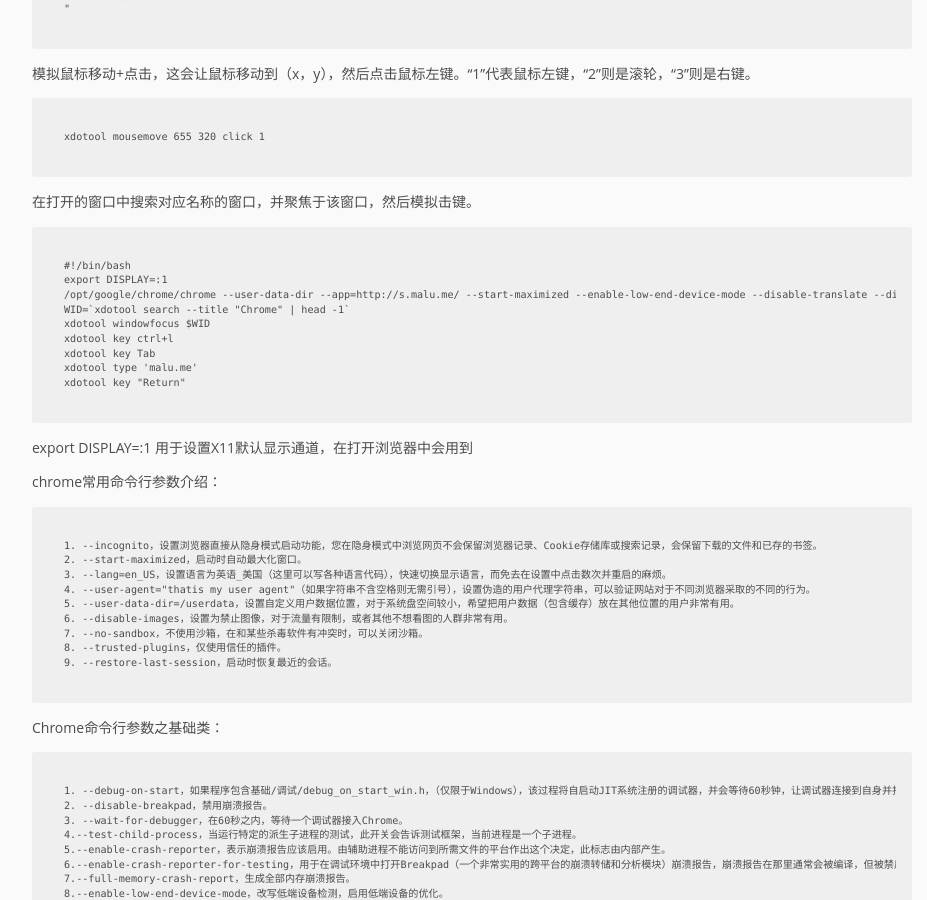
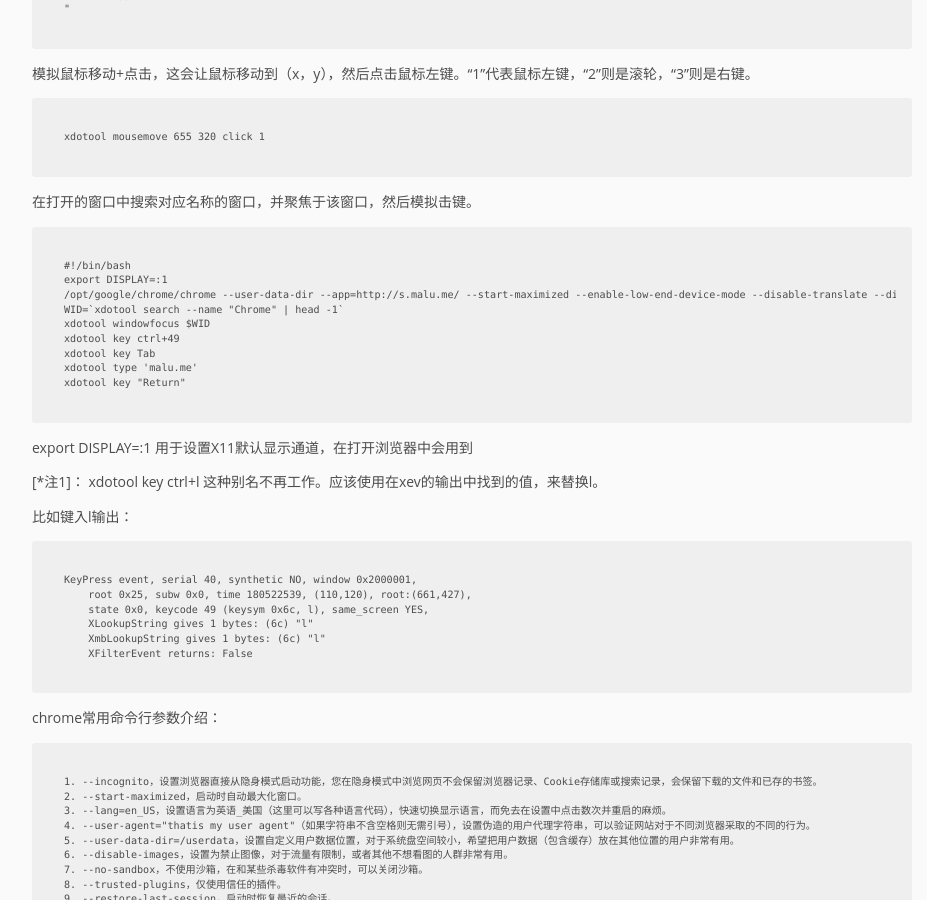
Before and after one commit to pingmalu/pingmalu.github.io, a Jekyll site: the page built from _posts/2017-01-04-xdotool自动化工具笔记.md, in a window 1280 px wide and 900 px high, scrolled down 1066 px. Shown: the whole window, without its empty margins (168-1095 px from the left). Built offline with Jekyll 4.4.1, drawn with Linux system fonts in a browser that asks for light colours; nearby versions of some CDN libraries.

Commit message:
'update'

```diff
--- a/_posts/2017-01-04-xdotool自动化工具笔记.md
+++ b/_posts/2017-01-04-xdotool自动化工具笔记.md
@@ -13,7 +13,7 @@ xdotool可以在linux终端下模拟键盘和鼠标操作
 
 使用方法：
 
-模拟击键a
+模拟击键a    [*注1]
 
 	xdotool key a
 
@@ -41,15 +41,27 @@ xdotool可以在linux终端下模拟键盘和鼠标操作
 	#!/bin/bash
 	export DISPLAY=:1
 	/opt/google/chrome/chrome --user-data-dir --app=http://s.malu.me/ --start-maximized --enable-low-end-device-mode --disable-translate --display=:1 &
-	WID=`xdotool search --title "Chrome" | head -1`
+	WID=`xdotool search --name "Chrome" | head -1`
 	xdotool windowfocus $WID
-	xdotool key ctrl+l
+	xdotool key ctrl+49
 	xdotool key Tab
 	xdotool type 'malu.me'
 	xdotool key "Return"
 
 
 export DISPLAY=:1 用于设置X11默认显示通道，在打开浏览器中会用到
+
+[*注1]：  xdotool key ctrl+l 这种别名不再工作。应该使用在xev的输出中找到的值，来替换l。
+
+比如键入l输出：
+
+	KeyPress event, serial 40, synthetic NO, window 0x2000001,
+	    root 0x25, subw 0x0, time 180522539, (110,120), root:(661,427),
+	    state 0x0, keycode 49 (keysym 0x6c, l), same_screen YES,
+	    XLookupString gives 1 bytes: (6c) "l"
+	    XmbLookupString gives 1 bytes: (6c) "l"
+	    XFilterEvent returns: False
+
 
 
 chrome常用命令行参数介绍：
```
